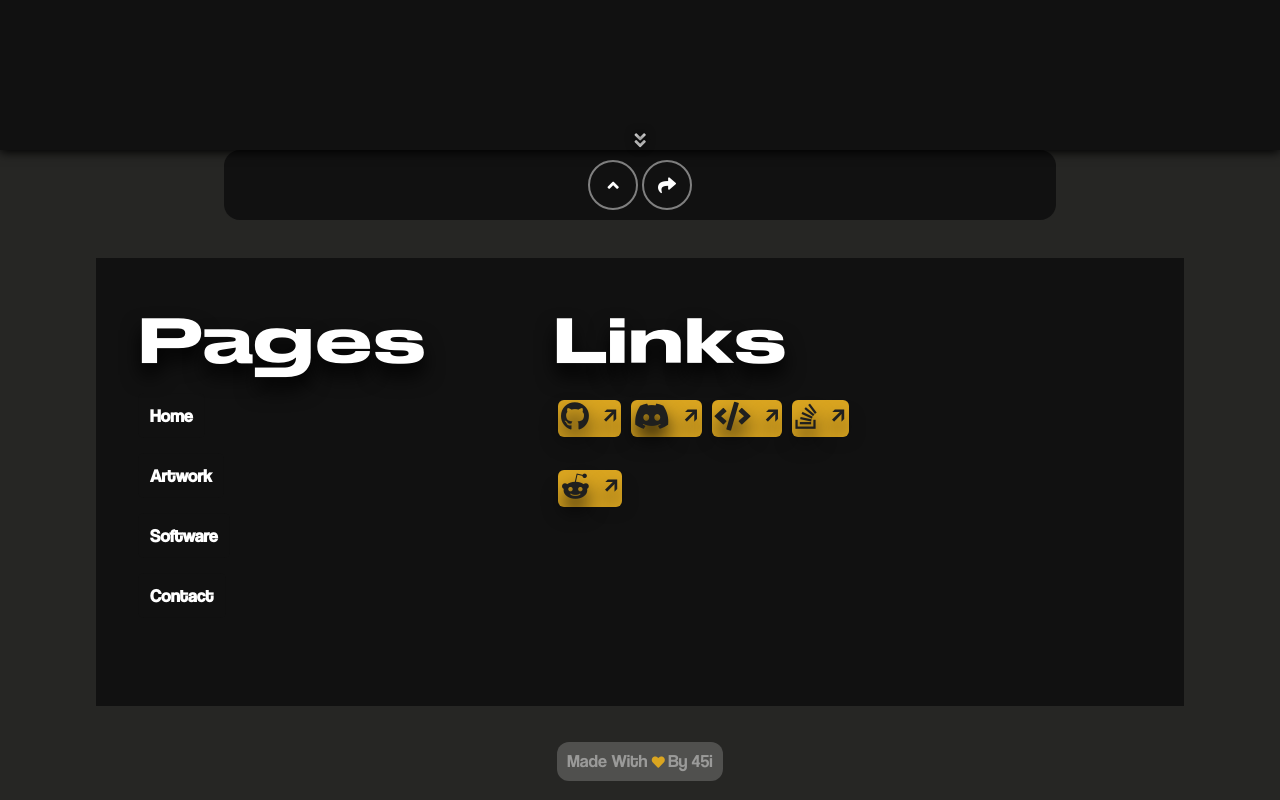
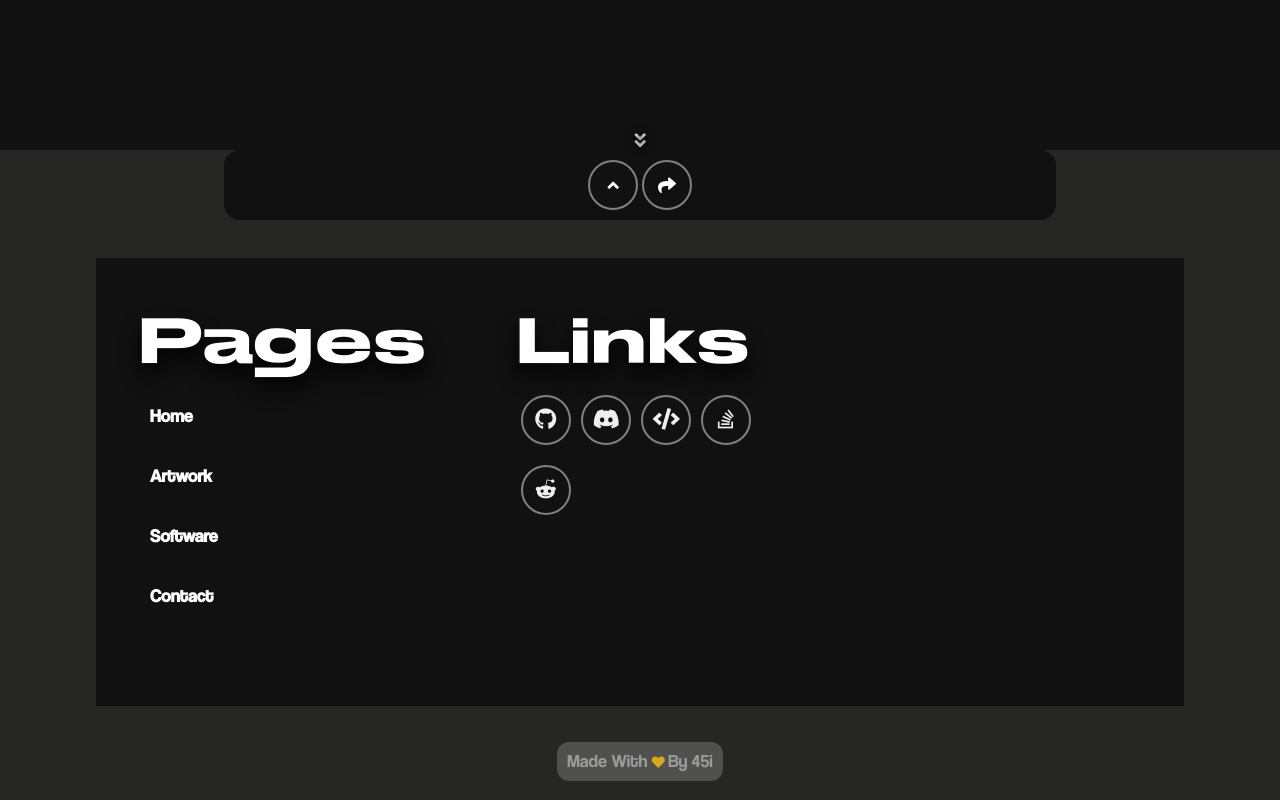
Before and after one commit to 45i/things, a plain HTML site: page me.html in a window 1280 px wide. Shown: the part 650-1450 px from the top of the page. Drawn offline with nearby package versions, Linux system fonts and the light colour scheme; some packages are replaced by stand-ins of ours; a script that the page names is missing; files whose address does not match are found by name.

Commit message:
yes again

```diff
--- a/footer.html
+++ b/footer.html
@@ -105,25 +105,25 @@
             <h1><strong>Links</strong></h1>
             <ul class="honeycomb" id="enquiry">
 
-                <li><a href="https://github.com/45i" class="yellow-a" style="  color: #1f1f1e;">
-                    <i class="fab fa-github " style="  color: #1f1f1e;font-size: larger;"></i>
+                <li><a href="https://github.com/45i" class="" style="  color: #1f1f1e;">
+                    <button class="shape-shift"><i class="fab fa-github " style="  color: #fffefeef;font-size: larger;"></i></button>
                 </a></li>
-                <li><a href="https://discord.com/users/1123896290024108093" class="yellow-a" style="  color: #1f1f1e;">
-                    <i class="fab fa-discord " style="  color: #1f1f1e;font-size: larger;"></i>
+                <li><a href="https://discord.com/users/1123896290024108093" class="" style="  color: #1f1f1e;">
+                    <button class="shape-shift"><i class="fab fa-discord " style="  color: #fffefeef;font-size: larger;"></i></button>
                 </a></li>
 
-                <li><a href="https://leetcode.com/u/45i/" class="yellow-a" style="  color: #1f1f1e;">
-                    <i class="fas fa-code " style="  color: #1f1f1e;font-size: larger;"></i>
+                <li><a href="https://leetcode.com/u/45i/" class="" style="  color: #1f1f1e;">
+                    <button class="shape-shift"><i class="fas fa-code " style="  color: #fffefeef;font-size: larger;"></i></button>
                 </a></li>
 
-                <li><a href="https://stackoverflow.com/users/16304370/sir-f-bombs" class="yellow-a"
+                <li><a href="https://stackoverflow.com/users/16304370/sir-f-bombs" class=""
                        style="  color: #1f1f1e;">
-                        <i class="fab fa-stack-overflow " style="  color: #1f1f1e;font-size: larger;"></i>
+                       <button class="shape-shift"><i class="fab fa-stack-overflow " style="  color: #fffefeef;font-size:larger;"></i> </button>
                     </a></li>
 
-                <li><a href="https://stackoverflow.com/users/16304370/sir-f-bombs" class="yellow-a"
+                <li><a href="https://stackoverflow.com/users/16304370/sir-f-bombs" class=""
                        style="  color: #1f1f1e;">
-                        <i class="fab fa-reddit-alien" style="  color: #1f1f1e;font-size: larger;"></i>
+                       <button class="shape-shift"><i class="fab fa-reddit-alien" style="  color: #fffefeef;font-size: larger;"></i></button>
                     </a></li>
             </ul>
         </div>
--- a/mystyle.css
+++ b/mystyle.css
@@ -358,7 +358,7 @@ strong {
   text-shadow: 0 0 10px #000;
   transition: background 0.3s ease-out;
   background: #111111;
-  box-shadow: 0 2px 10px #000;
+  /* box-shadow: 0 2px 10px #000; */
   background-size: cover;
   background-repeat: no-repeat;
   background-position-x: 50%;
```
